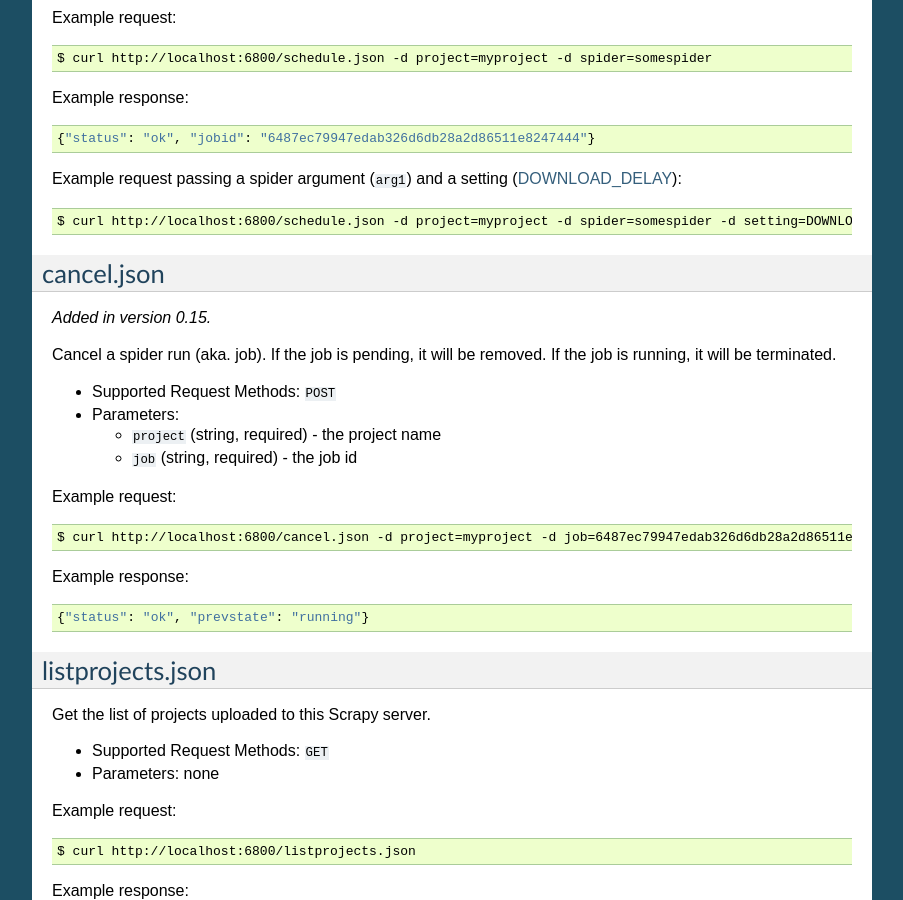
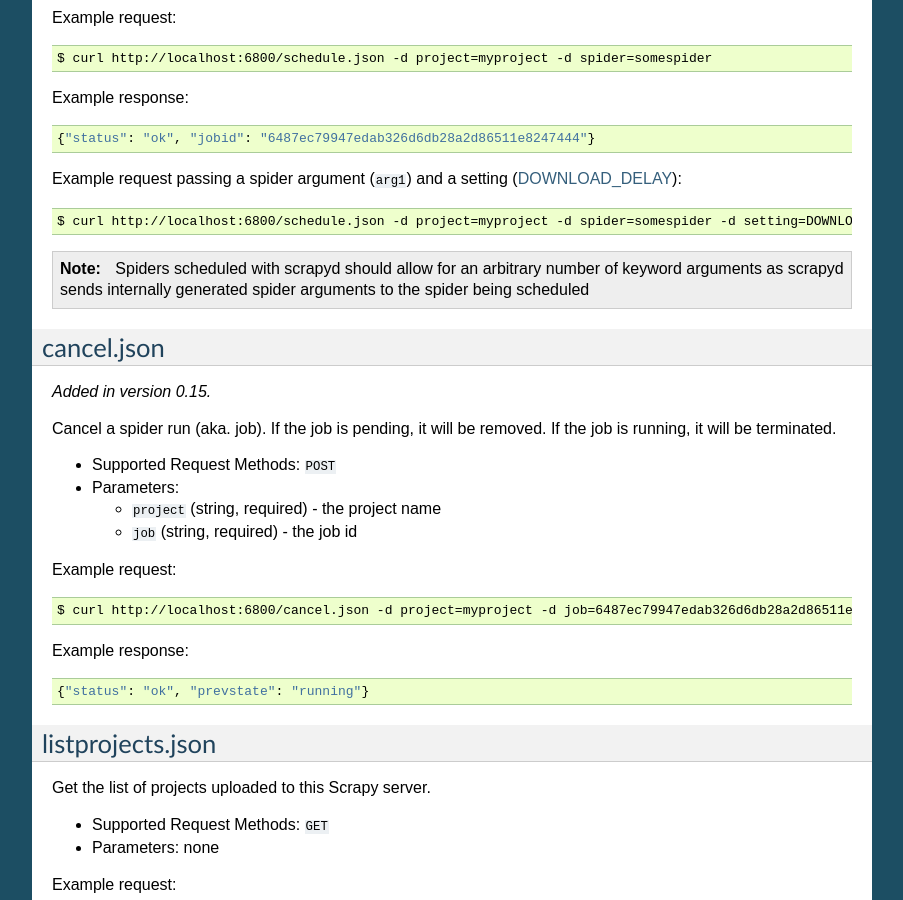
Before and after one commit to scrapy/scrapyd, a Sphinx documentation site: the page built from docs/api.rst, in a window 1280 px wide and 900 px high, scrolled down 746 px. Shown: the whole window, without its empty margins (198-1101 px from the left). Built offline with Sphinx 7.4.7, drawn with Linux system fonts in a browser that asks for light colours.

Commit message:
Update api.rst
added a note to schedule.json that spiders should allow for an arbitrary number of keywords arguments to work properly with scrapyd

```diff
--- a/docs/api.rst
+++ b/docs/api.rst
@@ -52,6 +52,9 @@ Example request passing a spider argument (``arg1``) and a setting
 (`DOWNLOAD_DELAY`_)::
 
     $ curl http://localhost:6800/schedule.json -d project=myproject -d spider=somespider -d setting=DOWNLOAD_DELAY=2 -d arg1=val1
+
+.. note:: Spiders scheduled with scrapyd should allow for an arbitrary number of keyword arguments
+          as scrapyd sends internally generated spider arguments to the spider being scheduled
 
 .. _cancel.json:
 
```
